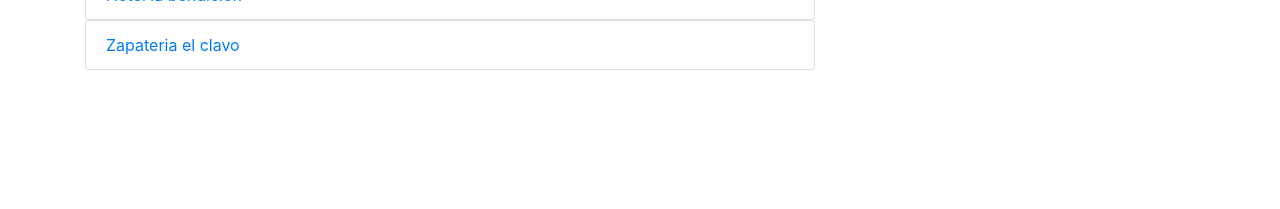
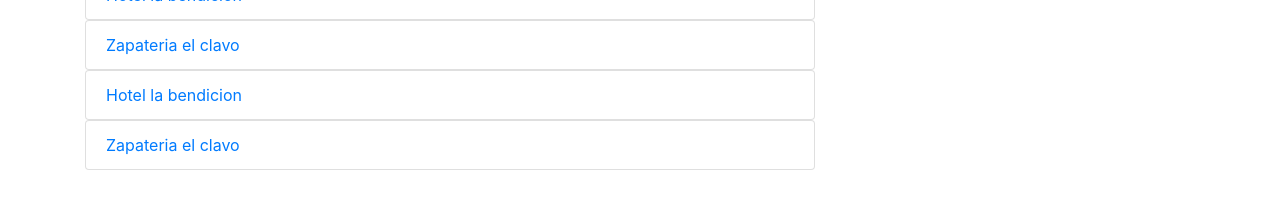
Before and after one commit to nildiert/platzisquare, an Angular app: page / in a window 1280 px wide. Shown: the part 365-574 px from the top of the page. Built offline with nearby package versions, Linux system fonts and the light colour scheme; what @agm/core would draw is missing.

Commit message:
Agregando nuestro propio servicio

```diff
--- a/src/app/app.module.ts
+++ b/src/app/app.module.ts
@@ -11,6 +11,7 @@ import {DetalleComponent} from "./detalle/detalle.component";
 import {Routes, RouterModule} from "@angular/router";
 import { LugaresComponent } from './lugares/lugares.component';
 import { ContactoComponent } from './contacto/contacto.comopnent';
+import { LugaresService } from './contacto/services/lugares.service';
 
 const appRoutes: Routes =[
   {path:'',component:LugaresComponent},
@@ -38,7 +39,7 @@ const appRoutes: Routes =[
     BrowserAnimationsModule,
       RouterModule.forRoot(appRoutes),
   ],
-  providers: [],
+  providers: [LugaresService],
   bootstrap: [AppComponent]
 })
 export class AppModule { }
--- /dev/null
+++ b/src/app/contacto/services/lugares.service.ts
@@ -0,0 +1,23 @@
+import { Injectable } from "@angular/core";
+
+@Injectable()
+
+export class LugaresService{
+    lugares:any = [
+        {id:1 ,plan: 'pagado',cercania: 1, distancia: 1, active: true, nombre: 'Veterinaria el becerro', description:'Descripción de este negocio, Más adelante tendremos más información'},
+        {id: 2,plan: 'gratuito',cercania: 1, distancia: 1.8, active: true, nombre: 'Veterinaria el becerro', description:'Descripción de este negocio, Más adelante tendremos más información'},
+        {id: 3,plan: 'gratuito',cercania: 2, distancia: 5, active: true, nombre: 'Floristeria, la pajita', description:'Descripción de este negocio, Más adelante tendremos más información'},
+        {id: 4,plan: 'gratuito',cercania: 2, distancia: 10, active: false, nombre: 'Sushi el gamin', description:'Descripción de este negocio, Más adelante tendremos más información'},
+        {id: 5,plan: 'pagado',cercania: 3, distancia: 35, active: true, nombre: 'Hotel la bendicion', description:'Descripción de este negocio, Más adelante tendremos más información'},
+        {id: 6,plan: 'gratuito',cercania: 3, distancia: 120, active: false, nombre: 'Zapateria el clavo', description:'Descripción de este negocio, Más adelante tendremos más información'},
+        {id: 7,plan: 'pagado',cercania: 3, distancia: 35, active: true, nombre: 'Hotel la bendicion', description:'Descripción de este negocio, Más adelante tendremos más información'},
+        {id: 8,plan: 'gratuito',cercania: 3, distancia: 120, active: false, nombre: 'Zapateria el clavo', description:'Descripción de este negocio, Más adelante tendremos más información'},
+
+      ];
+      public getLugares(){
+          return this.lugares;
+      }
+      public buscarLugar(id){
+        return this.lugares.filter((lugar)=>{return lugar.id == id})[0] || null;
+      }
+}
--- a/src/app/detalle/detalle.component.ts
+++ b/src/app/detalle/detalle.component.ts
@@ -1,31 +1,23 @@
 import { Component } from '@angular/core';
 import { ActivatedRoute } from '@angular/router';
+import { LugaresService } from '../contacto/services/lugares.service';
 
 @Component({
   selector: 'app-detalle',
   templateUrl: './detalle.component.html'
 })
 export class DetalleComponent {
- lugares:any = [
-  {id:1 ,plan: 'pagado',cercania: 1, distancia: 1, active: true, nombre: 'Veterinaria el becerro', description:'Descripción de este negocio, Más adelante tendremos más información'},
-      {id: 2,plan: 'gratuito',cercania: 1, distancia: 1.8, active: true, nombre: 'Veterinaria el becerro', description:'Descripción de este negocio, Más adelante tendremos más información'},
-      {id: 3,plan: 'gratuito',cercania: 2, distancia: 5, active: true, nombre: 'Floristeria, la pajita', description:'Descripción de este negocio, Más adelante tendremos más información'},
-      {id: 4,plan: 'gratuito',cercania: 2, distancia: 10, active: false, nombre: 'Sushi el gamin', description:'Descripción de este negocio, Más adelante tendremos más información'},
-      {id: 5,plan: 'pagado',cercania: 3, distancia: 35, active: true, nombre: 'Hotel la bendicion', description:'Descripción de este negocio, Más adelante tendremos más información'},
-      {id: 6,plan: 'gratuito',cercania: 3, distancia: 120, active: false, nombre: 'Zapateria el clavo', description:'Descripción de este negocio, Más adelante tendremos más información'},
 
-  ];
+
   id = null;
   lugar: any = {};
-  constructor(private route: ActivatedRoute){
+  constructor(private route: ActivatedRoute, private lugaresService:LugaresService){
     console.log(this.route.snapshot.params['id']);
     console.log(this.route.snapshot.queryParams['action2']);
     console.log(this.route.snapshot.queryParams['referer']);
     this.id = this.route.snapshot.params['id'];
-    this.lugar = (this.buscarLugar());
-  }
-  buscarLugar(){
-    return this.lugares.filter((lugar)=>{return lugar.id == this.id})[0] || null;
+    this.lugar = (this.lugaresService.buscarLugar(this.id));
   }
 
+
 }
--- a/src/app/lugares/lugares.component.ts
+++ b/src/app/lugares/lugares.component.ts
@@ -1,4 +1,5 @@
 import { Component } from '@angular/core';
+import { LugaresService } from '../contacto/services/lugares.service';
 
 @Component({
   selector: 'app-lugares',
@@ -6,20 +7,13 @@ import { Component } from '@angular/core';
 })
 export class LugaresComponent{
   title = 'platziSquare';
-  lugares:any = [
-    {id:1 ,plan: 'pagado',cercania: 1, distancia: 1, active: true, nombre: 'Veterinaria el becerro', description:'Descripción de este negocio, Más adelante tendremos más información'},
-    {id: 2,plan: 'gratuito',cercania: 1, distancia: 1.8, active: true, nombre: 'Veterinaria el becerro', description:'Descripción de este negocio, Más adelante tendremos más información'},
-    {id: 3,plan: 'gratuito',cercania: 2, distancia: 5, active: true, nombre: 'Floristeria, la pajita', description:'Descripción de este negocio, Más adelante tendremos más información'},
-    {id: 4,plan: 'gratuito',cercania: 2, distancia: 10, active: false, nombre: 'Sushi el gamin', description:'Descripción de este negocio, Más adelante tendremos más información'},
-    {id: 5,plan: 'pagado',cercania: 3, distancia: 35, active: true, nombre: 'Hotel la bendicion', description:'Descripción de este negocio, Más adelante tendremos más información'},
-    {id: 6,plan: 'gratuito',cercania: 3, distancia: 120, active: false, nombre: 'Zapateria el clavo', description:'Descripción de este negocio, Más adelante tendremos más información'},
 
-  ];
   lat:number = 4.613092;
   lng:number = -74.1843277;
 
-
-  constructor(){
+  lugares = null;
+  constructor(private lugaresService:LugaresService){
+    this.lugares = lugaresService.getLugares();
   }
 
 }
```
